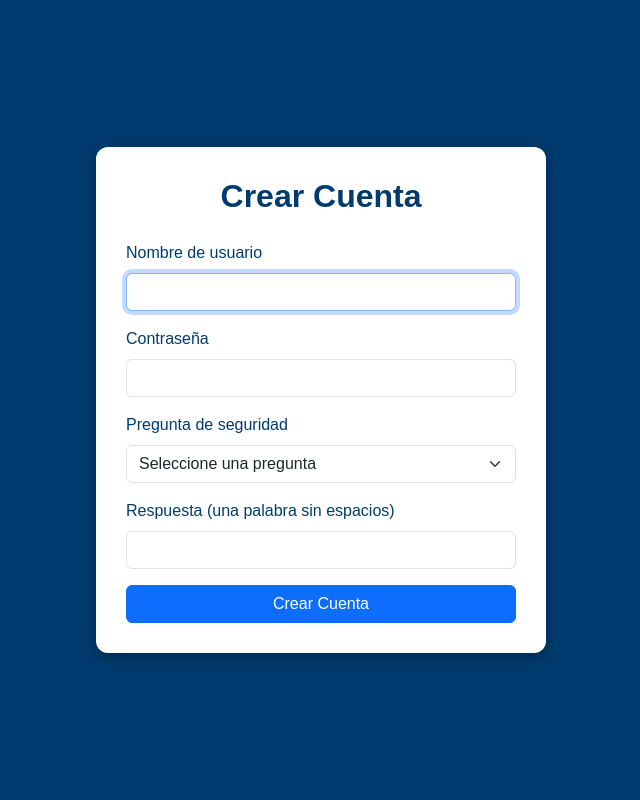
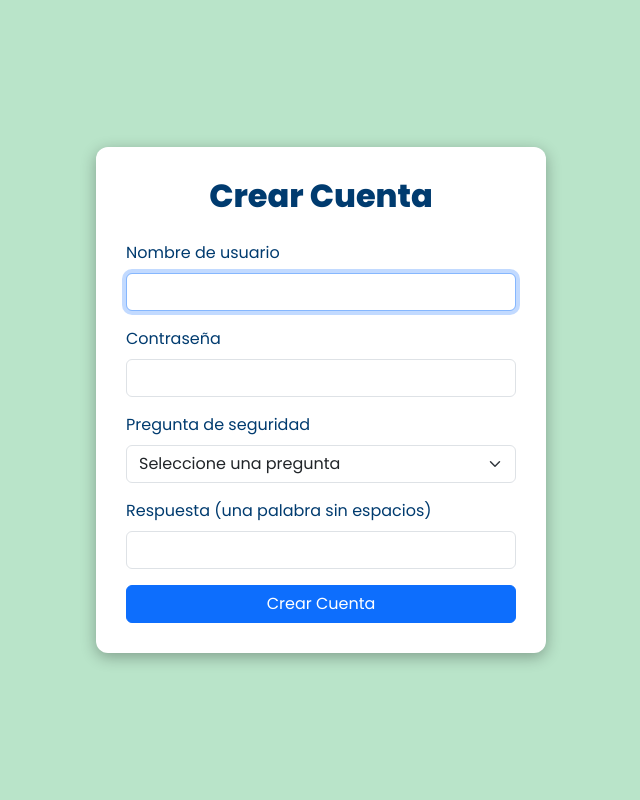
Before and after one commit to anngelit0/biblioteca_web, a Flask app: page /registro in a window 1280 px wide. Shown: the whole page, without its empty margins (319-959 px from the left). Run offline with Flask 3, Linux system fonts and the light colour scheme; some libraries are stand-ins or nearby versions.

Commit message:
App beta mejorada 100

```diff
--- a/app.py
+++ b/app.py
@@ -149,7 +149,7 @@ def invitado():
     session['user_id'] = None
     return '', 204
 
-@app.route('/logout')
+@app.route('/logout', methods=['GET'])
 def logout():
     session.clear()
     flash("Sesión cerrada", "info")
--- a/templates/registro.html
+++ b/templates/registro.html
@@ -4,10 +4,11 @@
   <meta charset="UTF-8" />
   <title>Crear Cuenta - Biblioteca Familiar</title>
   <link href="https://cdn.jsdelivr.net/npm/bootstrap@5.3.0/dist/css/bootstrap.min.css" rel="stylesheet" />
+  <link href="https://fonts.googleapis.com/css2?family=Poppins:wght@400;600;800&display=swap" rel="stylesheet" />
   <style>
     body {
-      background: #003b6f;
-      color: white;
+      background: #b9e4c9; /* verde pastel liso */
+      color: #003b6f;
       font-family: 'Poppins', sans-serif;
       min-height: 100vh;
       display: flex;
```
Also changed, not shown: templates/inicio.html (+4 -4 lines).
